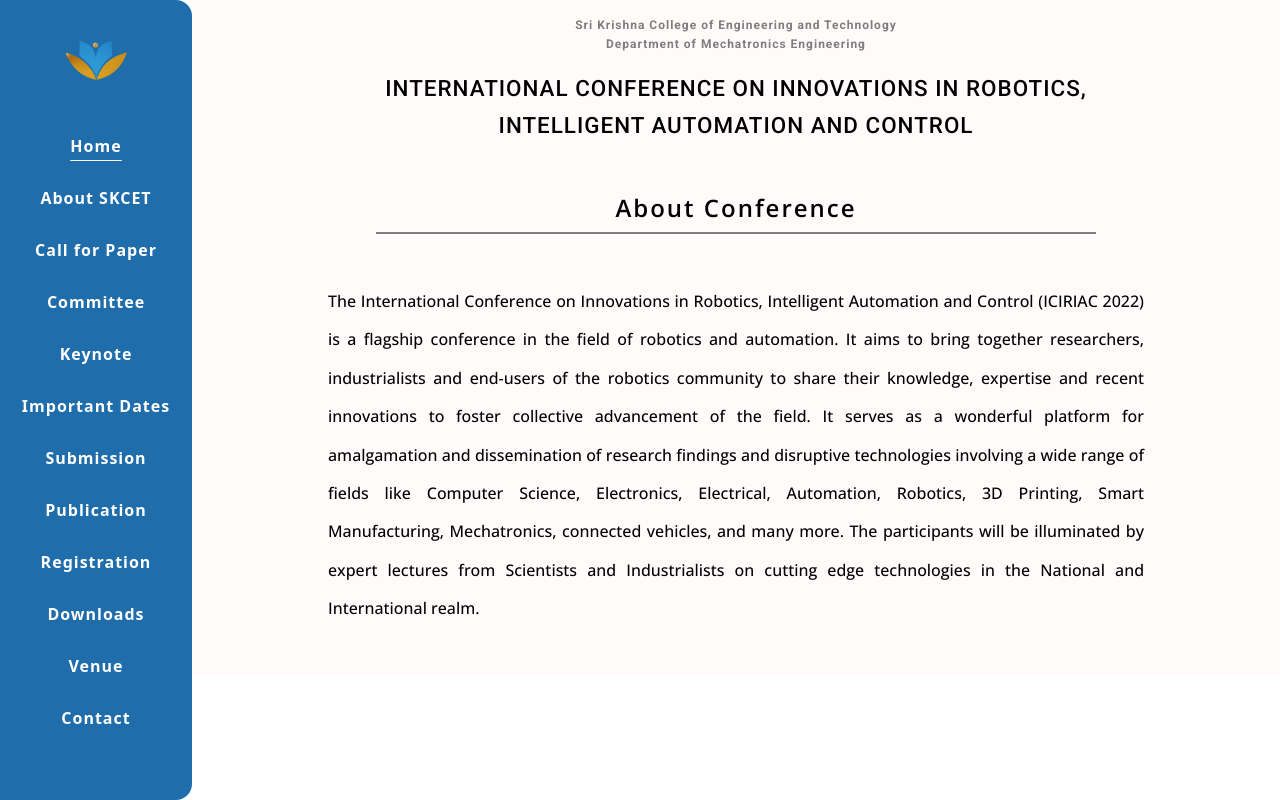
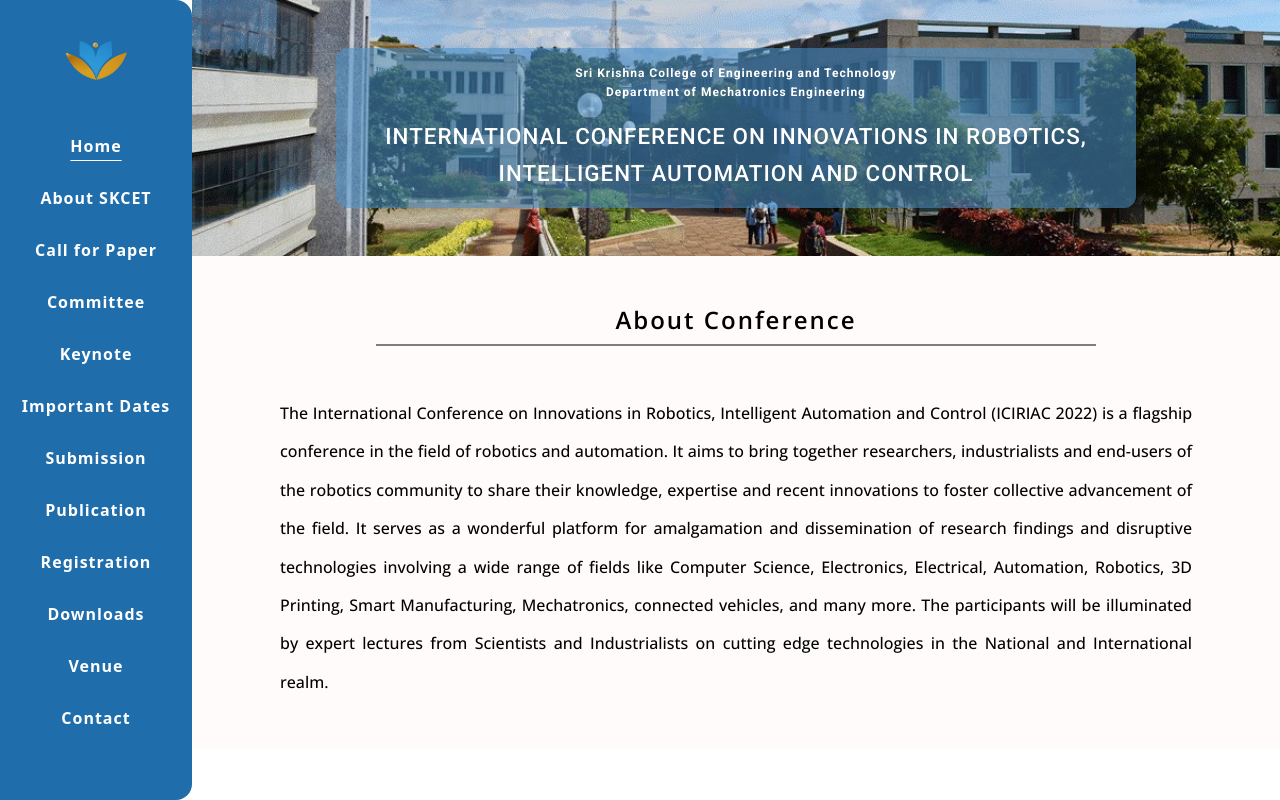
Before and after one commit to kalaiy21/conference, a React (Create React App) app: page / in a window 1280 px wide. Built offline with nearby package versions, Linux system fonts and the light colour scheme.

Commit message:
added background header

```diff
--- a/src/components/About/AboutConference.js
+++ b/src/components/About/AboutConference.js
@@ -6,7 +6,7 @@
     const content = "The International Conference on Innovations in Robotics, Intelligent Automation and Control (ICIRIAC 2022) is a flagship conference in the field of robotics and automation. It aims to bring together researchers, industrialists and end-users of the robotics community to share their knowledge, expertise and recent innovations to foster collective advancement of the field. It serves as a wonderful platform for amalgamation and dissemination of research findings and disruptive technologies involving a wide range of fields like Computer Science, Electronics, Electrical, Automation, Robotics, 3D Printing, Smart Manufacturing, Mechatronics, connected vehicles, and many more. The participants will be illuminated by expert lectures from Scientists and Industrialists on cutting edge technologies in the National and International realm."
 
     return (
-        <div className="flex flex-col px-[3rem] font-poppins ">
+        <div className="flex flex-col font-poppins ">
             <Heading />
             <Title title="About Conference" />
             <div className="px-[5.5rem]">
--- a/src/components/About/AboutSkcet.js
+++ b/src/components/About/AboutSkcet.js
@@ -10,7 +10,7 @@
     // const content3 = "Aiming at the fruitful outcomes such as technical support, training, industrial exposure, internships, placements, SKCET has signed 32 MoUs and established 12 Centres of Excellence with leading Industries and premier Institutions like NITTTR - Chandigarh, Tata Consultancy Services, Virtusa Corp, Valparaiso University, Siene Aerospace-Dubai, Barry Wehmiller, Shanthi Gears, Sector Skill Council, to name a few. SKCET excels in its efforts towards achievement of academic goals and it is noteworthy to mention that SKCET is chosen by MHRD to host Smart India Hackathon Software Version during 2017, 2018, 2019 and 2020, consecutively. SKCET has also hosted Toycathon 2021 during students participating in SKCET were given the opportunity to interact with the humble Prime Minister of India, Shri.Narendra Modi ji. SKCET students have also participated in several hackathons and secured prizes and internships from various reputed national and international organizations like Harvard University, USA, National University of Singapore, Smart-India Hackathon, ASEAN Hackathon and Google to name a few."
 
     return (
-        <div className="font-poppins px-[3rem]">
+        <div className="font-poppins">
             <Heading />
             <Title title="About SKCET" />
             <div className="px-[5.5rem] font-medium">
--- a/src/components/General/Heading.js
+++ b/src/components/General/Heading.js
@@ -2,10 +2,12 @@
 
 function Heading() {
     return(
-        <div className="flex flex-col text-center justify-center items-center mt-[1rem] mb-[3rem] font-Roboto font-medium">
-            <p className="text-xs font-semibold opacity-[50%] tracking-[1px] leading-[1.2rem]">Sri Krishna College of Engineering and Technology</p>
-            <p className="text-xs font-semibold mb-[1rem] opacity-[50%] tracking-[1px] leading-[1.2rem]">Department of Mechatronics Engineering</p>
-            <h1 className="text-[1.4rem] w-[50rem] uppercase leading-[2.3rem] tracking-[1px]">International Conference on innovations in Robotics, Intelligent Automation and Control</h1>
+        <div className="flex flex-col bg-skcet text-center justify-center items-center bg-no-repeat bg-cover py-[3rem] mb-[3rem] font-Roboto font-medium">
+            <div className="bg-[#4b92cc]/[.55] text-white py-[1rem] rounded-xl">
+                <p className="text-xs font-semibold tracking-[1px] leading-[1.2rem]">Sri Krishna College of Engineering and Technology</p>
+                <p className="text-xs font-semibold mb-[1rem] tracking-[1px] leading-[1.2rem]">Department of Mechatronics Engineering</p>
+                <h1 className="text-[1.4rem] w-[50rem] uppercase leading-[2.3rem] tracking-[1px]">International Conference on innovations in Robotics, Intelligent Automation and Control</h1>
+            </div>
         </div>
     );
 }
--- a/tailwind.config.js
+++ b/tailwind.config.js
@@ -4,6 +4,9 @@
   ],
   theme: {
     extend: {
+      backgroundImage: {
+        'skcet': "url(./Resources/depttop.jpg)",
+      },
       fontFamily : {
         Roboto : ["Roboto", "sans-serif"] ,
         Open_Sans : ["Open Sans", "sans-serif"]
```
Also changed, not shown: src/Resources/depttop.gif (added), src/Resources/depttop.jpg (added).
